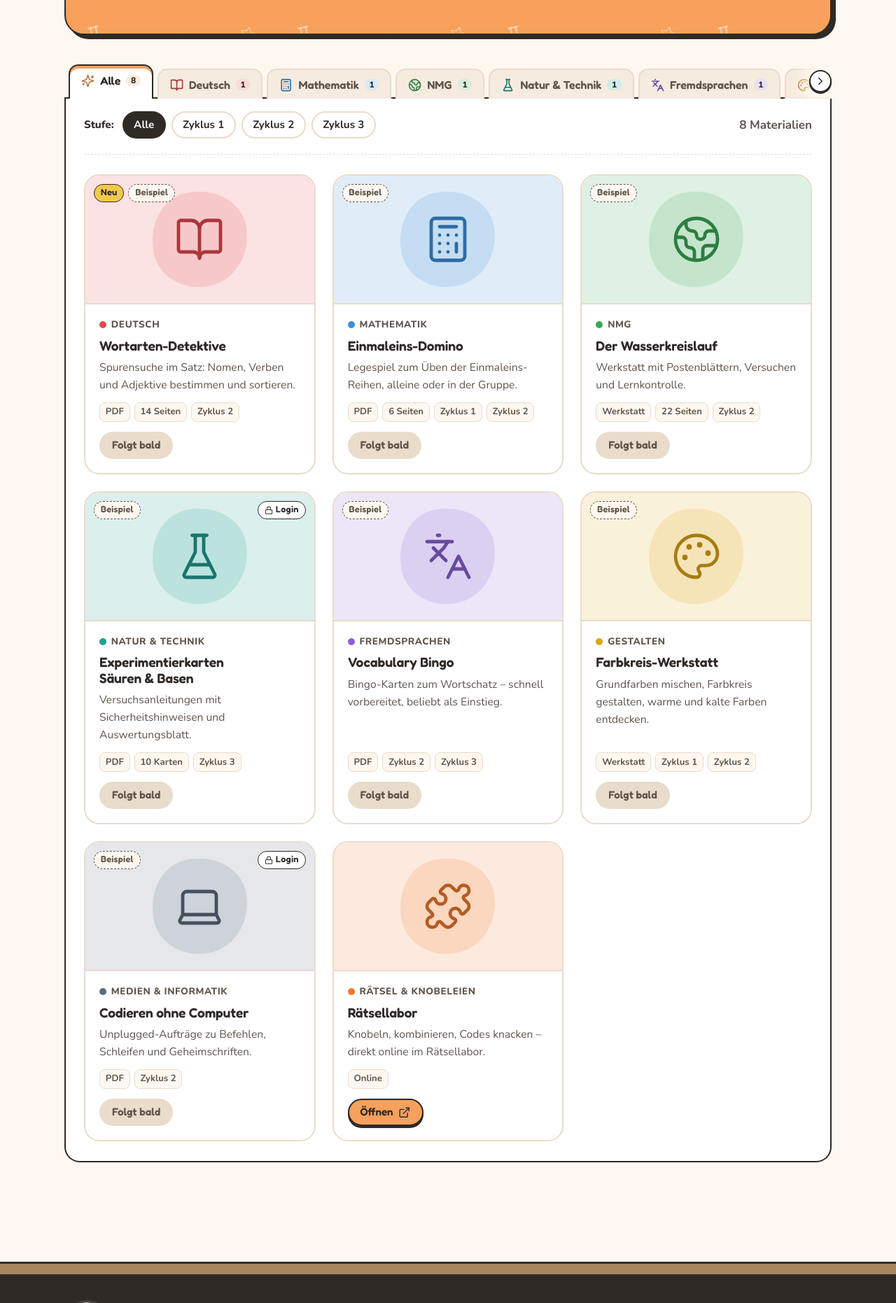
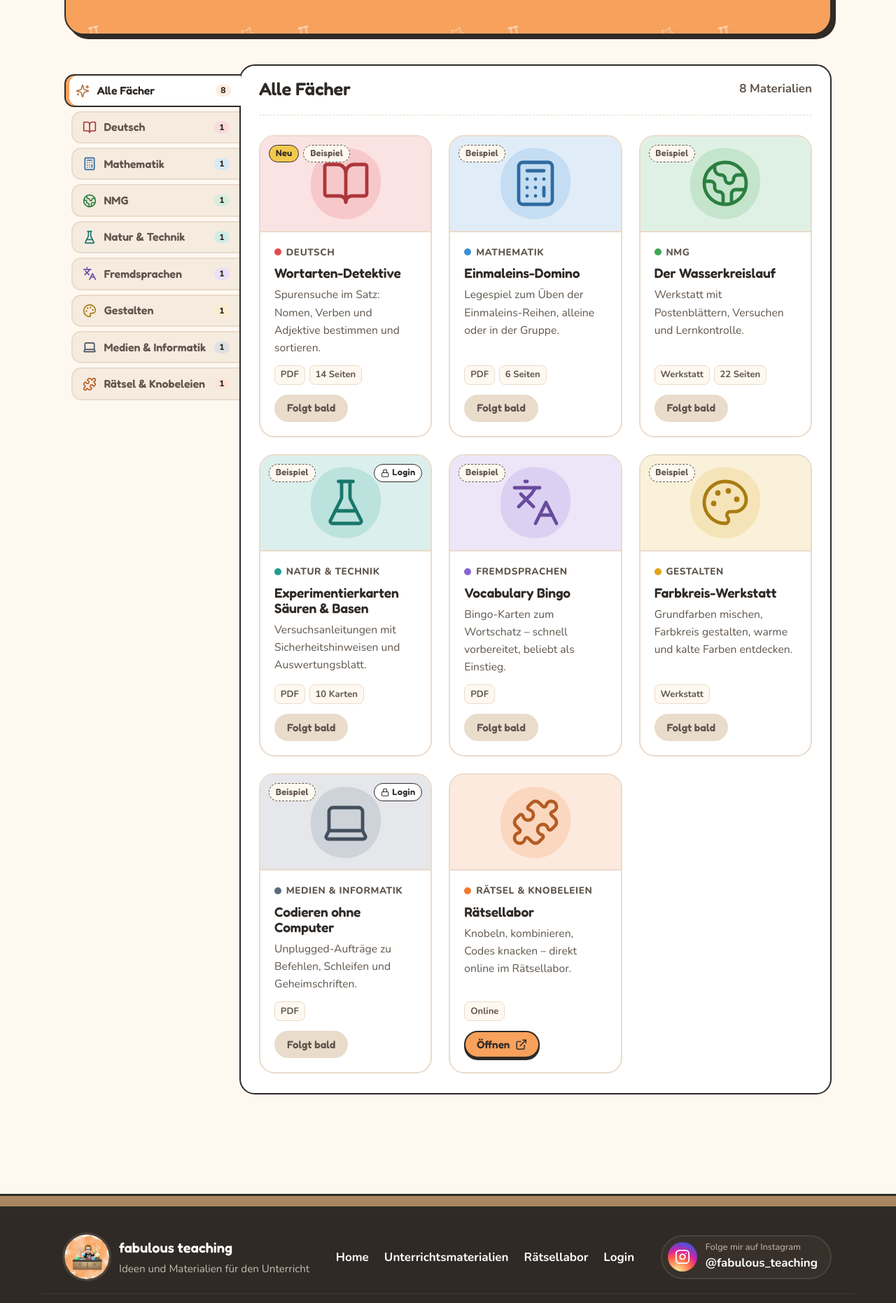
Before and after one commit to fabulousteaching/fabulousteaching, a PHP site: page /unterrichtsmaterialien.php in a window 1280 px wide. Shown: the part 390-2252 px from the top of the page at 70% size. Run offline with PHP 8.4, Linux system fonts and the light colour scheme.

Commit message:
Unterrichtsmaterialien: Fächer als Seitenleiste, ohne Zyklus-Anzeige
- Fächer stehen senkrecht als Reiter links neben den Materialien; der
  aktive Reiter ist mit dem Inhalt verbunden, die Leiste bleibt beim
  Scrollen sichtbar
- Handy: «Fach: …» klappt die Liste auf und nach der Wahl wieder zu
- Stufen-Filter und Zyklus-Etiketten auf den Karten entfernt; der Zyklus
  wird nur noch beim Hochladen erfasst
- Oben im Inhalt: gewähltes Fach und Anzahl Materialien

Co-Authored-By: Claude Opus 5.5 <noreply@anthropic.com>
Claude-Session: https://claude.ai/code/session_01EZGWyxUrvqobjxcBZs62kd

```diff
--- a/assets/css/stil.css
+++ b/assets/css/stil.css
@@ -201,25 +201,37 @@ p{margin:0 0 1em}
 .suche input::placeholder{color:#8a7e73}
 .suche input:focus{outline:none;box-shadow:0 3px 0 var(--tinte),0 0 0 4px rgba(61,143,214,.35)}
 
-.reiter-leiste{position:relative;margin-top:34px;box-shadow:inset 0 -2px 0 var(--tinte)}
-.reiter{display:flex;gap:6px;padding:0 6px;overflow-x:auto;overflow-y:hidden;scrollbar-width:none;-webkit-overflow-scrolling:touch;scroll-behavior:smooth}
-.reiter::-webkit-scrollbar{display:none}
-.reiter-pfeil{position:absolute;top:0;bottom:2px;z-index:3;width:52px;display:flex;align-items:center;border:0;padding:0;cursor:pointer;color:var(--tinte)}
-.reiter-pfeil[hidden]{display:none}
-.reiter-pfeil .icon{width:32px;height:32px;padding:5px;border-radius:50%;background:var(--papier);border:2px solid var(--tinte);box-shadow:0 2px 0 var(--tinte)}
-.reiter-pfeil:hover .icon{background:var(--orange)}
-.reiter-pfeil.links{left:0;justify-content:flex-start;background:linear-gradient(90deg,var(--creme) 45%,rgba(255,248,240,0))}
-.reiter-pfeil.rechts{right:0;justify-content:flex-end;background:linear-gradient(270deg,var(--creme) 45%,rgba(255,248,240,0))}
-.reiter-tab{--f:var(--orange);flex:none;display:inline-flex;align-items:center;gap:8px;font-family:var(--schrift-titel);font-weight:600;font-size:1rem;line-height:1.2;
-  color:var(--tinte-weich);background:#f6ebdf;border:2px solid var(--linie);border-bottom:0;border-radius:14px 14px 0 0;padding:.7em 1em .65em;margin-top:6px;
-  cursor:pointer;white-space:nowrap;transition:background-color .15s,color .15s,margin .15s,padding .15s}
-.reiter-tab .icon{width:1.2em;height:1.2em;color:color-mix(in srgb,var(--f) 75%,#000)}
+/* Fächer als Reiter an der Seite: aktiver Reiter verbindet sich mit dem Inhalt */
+.materialien-layout{display:grid;grid-template-columns:250px minmax(0,1fr);align-items:start;margin-top:34px}
+.fach-leiste{position:sticky;top:96px;z-index:2}
+.fach-leiste-knopf{display:none}
+.reiter{display:flex;flex-direction:column;gap:6px;padding:14px 0}
+.reiter-tab{--f:var(--orange);display:flex;align-items:center;gap:10px;width:calc(100% - 10px);margin-left:10px;text-align:left;
+  font-family:var(--schrift-titel);font-weight:600;font-size:1rem;line-height:1.2;color:var(--tinte-weich);background:#f6ebdf;
+  border:2px solid var(--linie);border-right:0;border-radius:14px 0 0 14px;padding:.7em .9em;cursor:pointer;
+  transition:background-color .15s,color .15s,margin .15s,width .15s}
+.reiter-tab .icon{width:1.25em;height:1.25em;flex:none;color:color-mix(in srgb,var(--f) 75%,#000)}
+.reiter-name{flex:1}
 .reiter-tab:hover{background:#fff;color:var(--tinte)}
-.reiter-tab[aria-pressed="true"]{background:var(--papier);color:var(--tinte);border-color:var(--tinte);margin-top:0;padding-bottom:calc(.65em + 6px);
-  box-shadow:inset 0 4px 0 var(--f);position:relative;z-index:1}
-.reiter-zahl{font-family:var(--schrift);font-weight:800;font-size:.75rem;min-width:1.7em;padding:.1em .45em;border-radius:999px;text-align:center;
+.reiter-tab[aria-pressed="true"]{background:var(--papier);color:var(--tinte);border-color:var(--tinte);margin-left:0;width:calc(100% + 2px);
+  box-shadow:inset 5px 0 0 var(--f);position:relative;z-index:1}
+.reiter-zahl{font-family:var(--schrift);font-weight:800;font-size:.75rem;min-width:1.8em;padding:.12em .45em;border-radius:999px;text-align:center;
   background:color-mix(in srgb,var(--f) 20%,#fff);color:var(--tinte)}
-.reiter-inhalt{background:var(--papier);border:2px solid var(--tinte);border-top:0;border-radius:0 0 var(--radius) var(--radius);padding:4px clamp(14px,2.5vw,26px) clamp(18px,3vw,28px)}
+.reiter-inhalt{min-width:0;min-height:100%;background:var(--papier);border:2px solid var(--tinte);border-radius:var(--radius);padding:4px clamp(14px,2.5vw,26px) clamp(18px,3vw,28px)}
+.reiter-inhalt .raster{grid-template-columns:repeat(auto-fill,minmax(230px,1fr))}
+@media (max-width:860px){
+  .materialien-layout{grid-template-columns:1fr;gap:12px}
+  .fach-leiste{position:relative;top:auto}
+  .fach-leiste-knopf{display:flex;align-items:center;gap:8px;width:100%;font:inherit;font-weight:700;color:var(--tinte);background:var(--papier);
+    border:2px solid var(--tinte);border-radius:14px;padding:.75em 1em;cursor:pointer;box-shadow:0 3px 0 var(--tinte)}
+  .fach-leiste-knopf strong{flex:1;text-align:left;font-family:var(--schrift-titel);font-weight:600}
+  .fach-leiste-knopf .icon{transform:rotate(90deg);transition:transform .2s}
+  .fach-leiste-knopf[aria-expanded="true"] .icon{transform:rotate(-90deg)}
+  .reiter{display:none;padding:10px 0 0}
+  .fach-leiste.offen .reiter{display:flex}
+  .reiter-tab,.reiter-tab[aria-pressed="true"]{width:100%;margin-left:0;border-right:2px solid var(--linie);border-radius:12px}
+  .reiter-tab[aria-pressed="true"]{border-color:var(--tinte)}
+}
 
 .filterleiste{display:flex;flex-wrap:wrap;align-items:center;justify-content:space-between;gap:14px;padding:14px 0 22px;border-bottom:1px dashed var(--holz-hell);margin-bottom:28px}
 .chips{display:flex;flex-wrap:wrap;gap:8px;align-items:center}
@@ -228,8 +240,9 @@ p{margin:0 0 1em}
 .chip:hover{border-color:var(--tinte)}
 .chip[aria-pressed="true"]{background:var(--tinte);border-color:var(--tinte);color:#fff}
 .treffer{font-weight:700;color:var(--tinte-weich);margin:0}
-.no-js .filterleiste,.no-js .reiter-leiste{display:none}
-.no-js .reiter-inhalt{border-top:2px solid var(--tinte);border-radius:var(--radius)}
+.inhalt-titel{margin:0;font-size:clamp(1.3rem,2.2vw,1.6rem)}
+.no-js .filterleiste,.no-js .fach-leiste{display:none}
+.no-js .materialien-layout{grid-template-columns:1fr}
 
 .raster{display:grid;grid-template-columns:repeat(3,1fr);gap:24px}
 .karte{--f:var(--orange);display:flex;flex-direction:column;background:var(--papier);border:2px solid var(--linie);border-radius:var(--radius);overflow:hidden;
--- a/assets/js/main.js
+++ b/assets/js/main.js
@@ -36,16 +36,18 @@
 
   var karten = Array.prototype.slice.call(raster.querySelectorAll('.karte'));
   var fachKnoepfe = Array.prototype.slice.call(document.querySelectorAll('.reiter-tab'));
-  var zyklusKnoepfe = Array.prototype.slice.call(document.querySelectorAll('.chip[data-zyklus]'));
   var suchfeld = document.getElementById('suchfeld');
   var zahl = document.getElementById('treffer-zahl');
   var leer = document.getElementById('leer');
   var zurueck = document.getElementById('filter-zurueck');
+  var fachLeiste = document.querySelector('.fach-leiste');
+  var fachKnopf = document.querySelector('.fach-leiste-knopf');
+  var fachAktuell = document.getElementById('fach-aktuell');
+  var inhaltTitel = document.getElementById('inhalt-titel');
 
   var url = new URLSearchParams(window.location.search);
   var zustand = {
     fach: url.get('fach') || '',
-    zyklus: url.get('zyklus') || '',
     suche: url.get('suche') || ''
   };
   if (suchfeld) suchfeld.value = zustand.suche;
@@ -55,18 +57,21 @@
     var sichtbar = 0;
 
     karten.forEach(function (k) {
-      var zyklen = (k.getAttribute('data-zyklen') || '').split(' ').filter(Boolean);
       var text = k.getAttribute('data-suche') || '';
       var passt =
         (!zustand.fach || (' ' + (k.getAttribute('data-fach') || '') + ' ').indexOf(' ' + zustand.fach + ' ') !== -1) &&
-        (!zustand.zyklus || zyklen.length === 0 || zyklen.indexOf(zustand.zyklus) !== -1) &&
         begriffe.every(function (b) { return text.indexOf(b) !== -1; });
       k.hidden = !passt;
       if (passt) sichtbar++;
     });
 
-    fachKnoepfe.forEach(function (b) { b.setAttribute('aria-pressed', String(b.getAttribute('data-fach') === zustand.fach)); });
-    zyklusKnoepfe.forEach(function (b) { b.setAttribute('aria-pressed', String(b.getAttribute('data-zyklus') === zustand.zyklus)); });
+    fachKnoepfe.forEach(function (b) {
+      var aktiv = b.getAttribute('data-fach') === zustand.fach;
+      b.setAttribute('aria-pressed', String(aktiv));
+      var name = (b.querySelector('.reiter-name') || b).textContent.trim();
+      if (aktiv && fachAktuell) fachAktuell.textContent = name;
+      if (aktiv && inhaltTitel) inhaltTitel.textContent = name;
+    });
     if (zahl) zahl.textContent = sichtbar;
     if (zahl && zahl.nextSibling) zahl.nextSibling.textContent = sichtbar === 1 ? ' Material' : ' Materialien';
     if (leer) leer.hidden = sichtbar !== 0;
@@ -74,7 +79,6 @@
     if (urlAktualisieren) {
       var p = new URLSearchParams();
       if (zustand.fach) p.set('fach', zustand.fach);
-      if (zustand.zyklus) p.set('zyklus', zustand.zyklus);
       if (zustand.suche.trim()) p.set('suche', zustand.suche.trim());
       var neu = window.location.pathname + (p.toString() ? '?' + p.toString() : '');
       window.history.replaceState(null, '', neu);
@@ -84,38 +88,26 @@
   fachKnoepfe.forEach(function (b) {
     b.addEventListener('click', function () {
       zustand.fach = b.getAttribute('data-fach'); anwenden(true);
-      if (b.scrollIntoView) b.scrollIntoView({ block: 'nearest', inline: 'nearest', behavior: 'smooth' });
+      if (fachLeiste) { fachLeiste.classList.remove('offen'); if (fachKnopf) fachKnopf.setAttribute('aria-expanded', 'false'); }
     });
-  });
-  zyklusKnoepfe.forEach(function (b) {
-    b.addEventListener('click', function () { zustand.zyklus = b.getAttribute('data-zyklus'); anwenden(true); });
   });
   if (suchfeld) {
     suchfeld.addEventListener('input', function () { zustand.suche = suchfeld.value; anwenden(true); });
   }
   if (zurueck) {
     zurueck.addEventListener('click', function () {
-      zustand = { fach: '', zyklus: '', suche: '' };
+      zustand = { fach: '', suche: '' };
       if (suchfeld) suchfeld.value = '';
       anwenden(true);
     });
   }
 
-  // Pfeile, wenn nicht alle Reiter Platz haben
-  var leiste = document.querySelector('.reiter');
-  var pfeilL = document.querySelector('.reiter-pfeil.links');
-  var pfeilR = document.querySelector('.reiter-pfeil.rechts');
-  if (leiste && pfeilL && pfeilR) {
-    var pfeile = function () {
-      var max = leiste.scrollWidth - leiste.clientWidth;
-      pfeilL.hidden = leiste.scrollLeft <= 2;
-      pfeilR.hidden = leiste.scrollLeft >= max - 2;
-    };
-    pfeilL.addEventListener('click', function () { leiste.scrollBy({ left: -leiste.clientWidth * 0.7 }); });
-    pfeilR.addEventListener('click', function () { leiste.scrollBy({ left: leiste.clientWidth * 0.7 }); });
-    leiste.addEventListener('scroll', pfeile, { passive: true });
-    window.addEventListener('resize', pfeile);
-    pfeile();
+  // Handy: Fächerliste auf- und zuklappen
+  if (fachKnopf && fachLeiste) {
+    fachKnopf.addEventListener('click', function () {
+      var offen = fachLeiste.classList.toggle('offen');
+      fachKnopf.setAttribute('aria-expanded', String(offen));
+    });
   }
 
   anwenden(false);
--- a/assets/js/verwaltung.js
+++ b/assets/js/verwaltung.js
@@ -114,7 +114,7 @@
 
       var meta = karte.querySelector('.karte-meta');
       if (!meta) { meta = document.createElement('ul'); meta.className = 'karte-meta'; karte.querySelector('p').after(meta); }
-      var teile = [wert('typ'), wert('umfang')].concat(gewaehlt('zyklen[]').map(function (z) { return z.getAttribute('data-name'); }));
+      var teile = [wert('typ'), wert('umfang')];
       meta.innerHTML = '';
       teile.filter(Boolean).forEach(function (t) { var li = document.createElement('li'); li.textContent = t; meta.appendChild(li); });
       meta.hidden = !meta.children.length;
--- a/inc/bausteine.php
+++ b/inc/bausteine.php
@@ -82,9 +82,7 @@ function material_karte(array $m, array $faecher, array $zyklen): string
     $meta = '';
     if (!empty($m['typ']))    { $meta .= '<li>' . e($m['typ']) . '</li>'; }
     if (!empty($m['umfang'])) { $meta .= '<li>' . e($m['umfang']) . '</li>'; }
-    foreach ($stufen as $z) {
-        if (isset($zyklen[$z])) { $meta .= '<li>' . e($zyklen[$z]) . '</li>'; }
-    }
+    // Der Zyklus wird beim Hochladen erfasst, aber auf der Karte nicht angezeigt.
 
     ob_start(); ?>
 <article class="karte" style="--f:<?= e($fach['farbe']) ?>" data-fach="<?= e(implode(' ', $schluessel)) ?>" data-zyklen="<?= e(implode(' ', $stufen)) ?>" data-suche="<?= e($suche) ?>">
--- a/unterrichtsmaterialien.php
+++ b/unterrichtsmaterialien.php
@@ -43,32 +43,28 @@ require __DIR__ . '/inc/kopf.php';
 <section class="abschnitt" style="padding-top:8px" aria-label="Materialien">
   <div class="huelle" id="materialien">
 
-    <!-- Reiter: ein Reiter pro Fach (Fächer werden in daten/materialien.php gepflegt) -->
-    <div class="reiter-leiste">
-    <button class="reiter-pfeil links" type="button" aria-label="Weitere Fächer links" hidden><?= icon('chevron-left') ?></button>
-    <div class="reiter" role="group" aria-label="Fächer">
-      <button class="reiter-tab" type="button" data-fach="" aria-pressed="true" style="--f:#f7a15c">
-        <?= icon('sparkles') ?><span>Alle</span><span class="reiter-zahl"><?= count($materialien) ?></span>
+    <!-- Fächer als Reiter an der Seite (werden in der Verwaltung gepflegt) -->
+    <div class="materialien-layout">
+    <nav class="fach-leiste" aria-label="Fächer">
+      <button class="fach-leiste-knopf" type="button" aria-expanded="false" aria-controls="fach-liste">
+        <span>Fach:</span> <strong id="fach-aktuell">Alle Fächer</strong> <?= icon('chevron-right') ?>
       </button>
-      <?php foreach ($faecher as $schluessel => $f): ?>
-        <button class="reiter-tab" type="button" data-fach="<?= e($schluessel) ?>" aria-pressed="false" style="--f:<?= e($f['farbe']) ?>">
-          <?= icon($f['icon']) ?><span><?= e($f['name']) ?></span><span class="reiter-zahl"><?= $anzahl[$schluessel] ?></span>
+      <div class="reiter" id="fach-liste" role="group" aria-label="Fächer">
+        <button class="reiter-tab" type="button" data-fach="" aria-pressed="true" style="--f:#f7a15c">
+          <?= icon('sparkles') ?><span class="reiter-name">Alle Fächer</span><span class="reiter-zahl"><?= count($materialien) ?></span>
         </button>
-      <?php endforeach; ?>
-    </div>
-    <button class="reiter-pfeil rechts" type="button" aria-label="Weitere Fächer rechts" hidden><?= icon('chevron-right') ?></button>
-    </div>
+        <?php foreach ($faecher as $schluessel => $f): ?>
+          <button class="reiter-tab" type="button" data-fach="<?= e($schluessel) ?>" aria-pressed="false" style="--f:<?= e($f['farbe']) ?>">
+            <?= icon($f['icon']) ?><span class="reiter-name"><?= e($f['name']) ?></span><span class="reiter-zahl"><?= $anzahl[$schluessel] ?></span>
+          </button>
+        <?php endforeach; ?>
+      </div>
+    </nav>
 
     <div class="reiter-inhalt">
       <div class="filterleiste">
-        <div class="chips" role="group" aria-label="Nach Zyklus filtern">
-          <span class="chips-titel">Stufe:</span>
-          <button class="chip" type="button" data-zyklus="" aria-pressed="true">Alle</button>
-          <?php foreach ($zyklen as $nr => $name): ?>
-            <button class="chip" type="button" data-zyklus="<?= (int) $nr ?>" aria-pressed="false"><?= e($name) ?></button>
-          <?php endforeach; ?>
-        </div>
-        <p class="treffer" aria-live="polite"><span id="treffer-zahl"><?= count($materialien) ?></span> Materialien</p>
+        <h2 class="inhalt-titel" id="inhalt-titel">Alle Fächer</h2>
+        <p class="treffer" aria-live="polite"><span id="treffer-zahl"><?= count($materialien) ?></span> <?= count($materialien) === 1 ? 'Material' : 'Materialien' ?></p>
       </div>
 
       <div class="raster" id="raster">
@@ -82,6 +78,7 @@ require __DIR__ . '/inc/kopf.php';
         <button class="knopf knopf-klein knopf-hell" type="button" id="filter-zurueck">Filter zurücksetzen</button>
       </div>
     </div>
+    </div>
 
   </div>
 </section>
```
